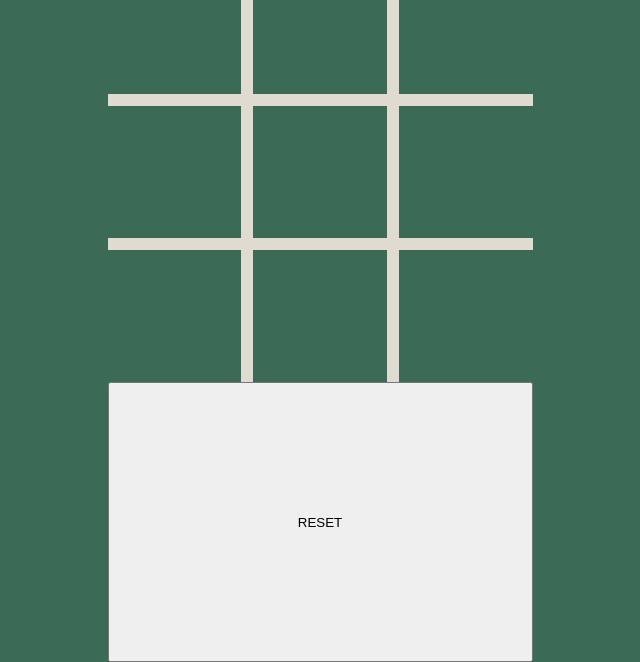
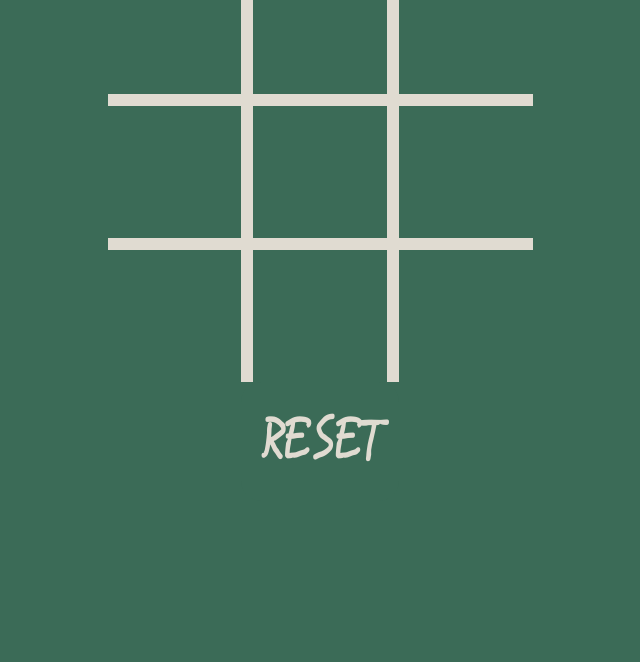
Before and after one commit to jaredw4332/tic-tac-toe, a plain HTML site: page index.html in a window 1280 px wide. Shown: the part 138-800 px from the top of the page, without its empty margins (320-960 px from the left). Drawn offline with Linux system fonts and the light colour scheme.

Commit message:
Style reset button

```diff
--- a/style.css
+++ b/style.css
@@ -69,7 +69,7 @@ table {
     height: 100vh;
     width: 100vw;
     display: grid;
-    grid-template-rows: min-content min-content;
+    grid-template-rows: min-content min-content min-content;
     justify-content: center;
 }
 
@@ -98,3 +98,23 @@ table {
     border-style: none;
     padding: 0%;
 }
+
+#resetButton {
+    background-color: var(--chalkboard);
+    color: var(--chalk);
+    font-family: 'Square Peg', sans-serif;
+    font-size: 60px;
+    font-weight: 700;
+    width: fit-content;
+    justify-self: center;
+    padding: 20px;
+    border-style: none;
+    border-radius: 20px;
+}
+
+#resetButton:hover {
+    text-decoration-skip-ink: none;
+    text-decoration: underline;
+    text-decoration-style: wavy;
+    text-decoration-thickness: 8%;
+}
```
